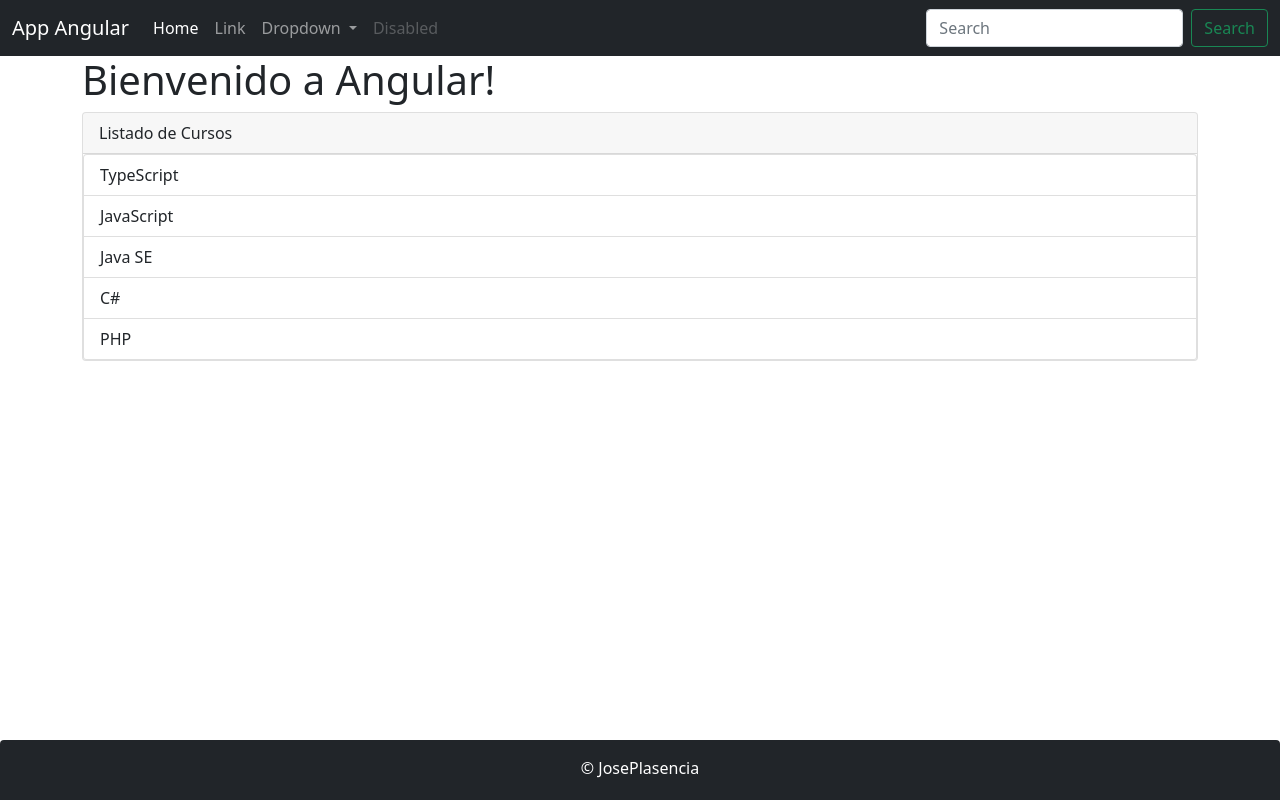
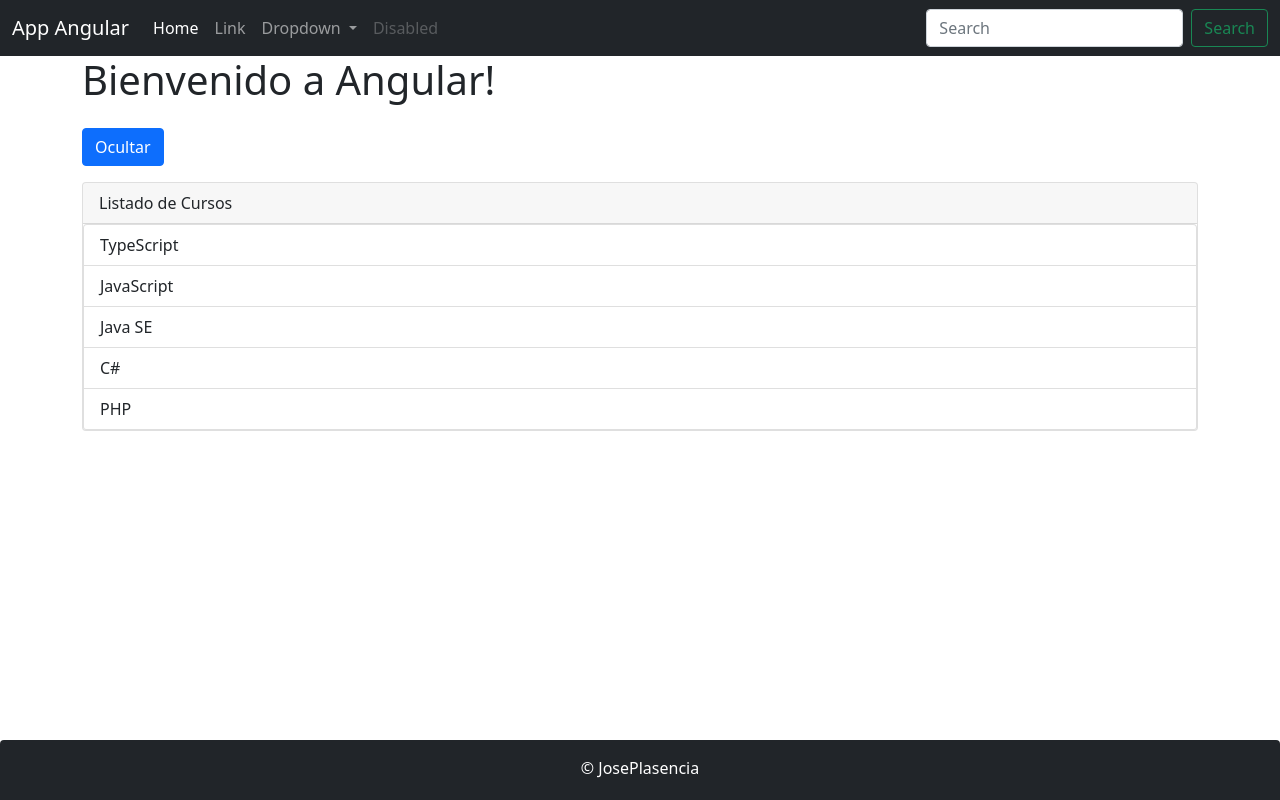
Before and after one commit to plasenciavillarejo/clientes-app, an Angular app: page / in a window 1280 px wide. Built offline with nearby package versions, Linux system fonts and the light colour scheme.

Commit message:
Clase 300: Ejemplo de como crear un if dentro de la vista.html o del component.ts

```diff
--- a/src/app/directiva/directiva.component.html
+++ b/src/app/directiva/directiva.component.html
@@ -1,8 +1,22 @@
+
+<!-- 1.- Creamos un boton para ocultar o mostrar el listado de cursos.
+    2.- Para ocultarlo tenemos que invocar una accion -> (click)=""
+      (click)="habilitar=(habilitar ==true)? false:true;
+  Nota: Podemos meterlo dentro del html o crearlo en el components y llamar a la función
+  tal y como lo tenemos aquí. Pero podías sustituir la funcion por el método de más arriba.
+    3.- Para ver en el boton "Mostar/Ocultar" usaremos las {{}}
+         {{ habilitar == true? 'Ocultar': 'Mostrar'}}-->
+<button type="button" (click)="setHabilitar()"
+name="button" class="btn btn-primary my-3">{{ habilitar == true? 'Ocultar': 'Mostrar'}}</button>
+
+
 <div class="card">
   <div class="card-header">
     Listado de Cursos
   </div>
-  <ul class="list-group">
+
+  <!-- 3.- Vamos a preguntar para ocultar o mostrar el listado. Usamos el ngIf -->
+  <ul class="list-group" *ngIf="habilitar == true ">
   <!-- 1.- Vamos a tener nuestro ngFor.
        2.- Usamos boostrap para nuestros estilos.
        3.- Vamos a usar la directiva ngFor -> *ngFor="let curso of listaCurso"
--- a/src/app/directiva/directiva.component.ts
+++ b/src/app/directiva/directiva.component.ts
@@ -11,7 +11,16 @@ export class DirectivaComponent {
   la vista. */
   listaCurso: string[] = ['TypeScript','JavaScript','Java SE','C#','PHP'];
 
+/* 3.- Tenemos una variables para mostrar u ocultar un listado. */
+  habilitar: boolean = true;
 
   constructor() { }
+/* 4.- Metodo que no retorna nada, solo asignar un valor al habilitar.
+  5.- Mostrara/Ocultara la lista segun su valor ->
+      (click)="habilitar=(habilitar ==true)? false:true;"*/
+
+    setHabilitar(): void {
+      this.habilitar = (this.habilitar==true)? false: true;
+    }
 
 }
```
